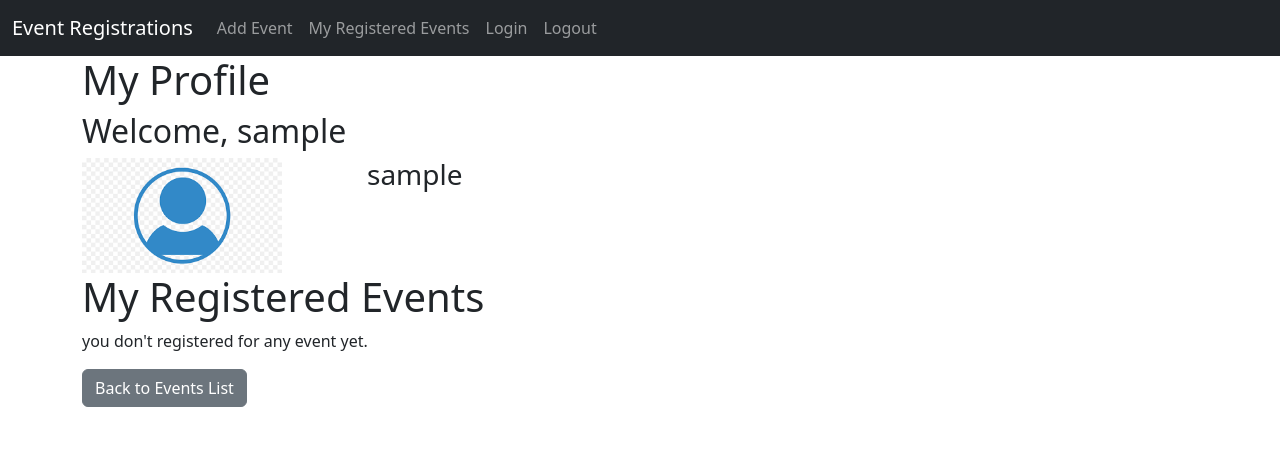
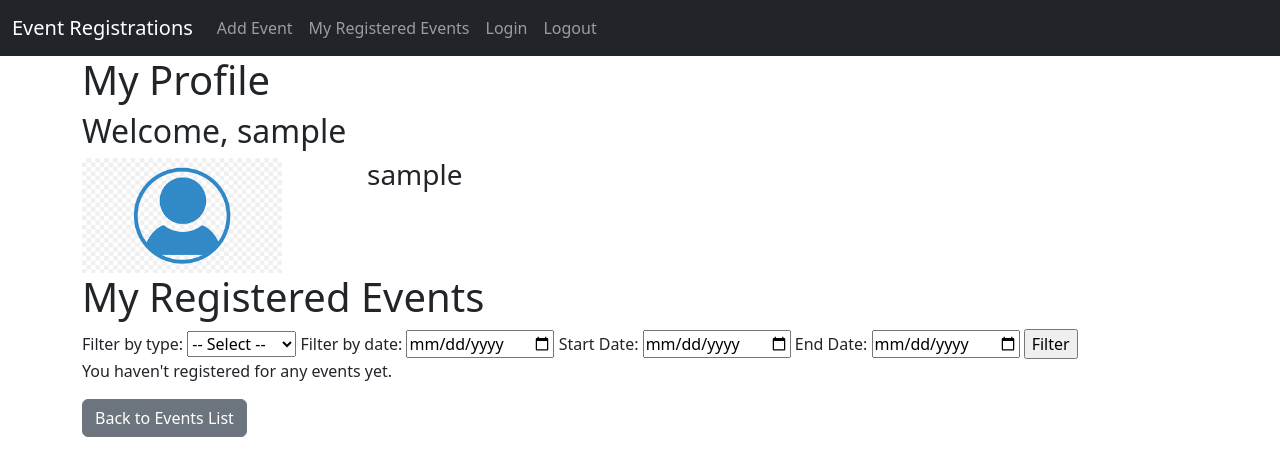
Before and after one commit to BekOsu/school_event_registrations, a Django app: page /user_events/ in a window 1280 px wide. Shown: the top 476 px of the page. Run offline with Django 3.2, Linux system fonts and the light colour scheme; the visitor is signed in with stand-in values (Sample User, id 1); data that the repository does not hold is empty; some libraries are stand-ins or nearby versions.

Commit message:
add filter user profile page

```diff
--- a/event_registration/participants/templates/participants/participant_event_list.html
+++ b/event_registration/participants/templates/participants/participant_event_list.html
@@ -36,6 +36,32 @@
 
 <h1>My Registered Events</h1>
 
+    <!-- filtering -->
+<form method="get">
+    <label for="event_type">Filter by type:</label>
+    <select name="event_type" id="event_type">
+        <option value="">-- Select --</option>
+        <!-- Add your event types here -->
+        <option value="conference">Conference</option>
+        <option value="seminar">Seminar</option>
+        <option value="workshop">Workshop</option>
+        <option value="webinar">Webinar</option>
+    </select>
+
+    <label for="event_date">Filter by date:</label>
+    <input type="date" name="event_date" id="event_date">
+
+    <label for="start_date">Start Date:</label>
+    <input type="date" name="start_date" id="start_date">
+
+    <label for="end_date">End Date:</label>
+    <input type="date" name="end_date" id="end_date">
+
+    <input type="submit" value="Filter">
+</form>
+<!-- End of filtering form -->
+
+
 {% if events %}
 <table class="table table-striped table-hover">
     <thead>
@@ -73,7 +99,7 @@
     </tbody>
 </table>
 {% else %}
-you don't registered for any event yet.
+You haven't registered for any events yet.
 <p>{{ message }}</p>
 {% endif %}
 
--- a/event_registration/participants/views.py
+++ b/event_registration/participants/views.py
@@ -1,6 +1,7 @@
 from django.shortcuts import get_object_or_404
 from django.views.generic import ListView
 from django.views.generic.edit import CreateView
+from events.fillters import filter_by_type, filter_by_specific_date, filter_by_date_range
 from events.models import Participant, Event, EventRegistration
 from .forms import ParticipantForm
 from django.urls import reverse_lazy
@@ -78,10 +79,24 @@ class UserEventListView(LoginRequiredMixin, ListView):
         user = self.request.user
         try:
             self.participant = Participant.objects.get(user=user)
-            return Event.objects.filter(participants=self.participant).order_by('date_time')
+            queryset = Event.objects.filter(participants=self.participant)
         except ObjectDoesNotExist:
             self.participant = None
-            return Event.objects.none()  # Returns an empty queryset
+            queryset = Event.objects.none()
+
+        event_type = self.request.GET.get('event_type')
+        event_date = self.request.GET.get('event_date')
+        start_date = self.request.GET.get('start_date')
+        end_date = self.request.GET.get('end_date')
+
+        queryset = filter_by_type(queryset, event_type)
+
+        if event_date:
+            queryset = filter_by_specific_date(queryset, event_date)
+        else:
+            queryset = filter_by_date_range(queryset, start_date, end_date)
+
+        return queryset.order_by('date_time')
 
     def get_context_data(self, **kwargs):
         context = super().get_context_data(**kwargs)
```
